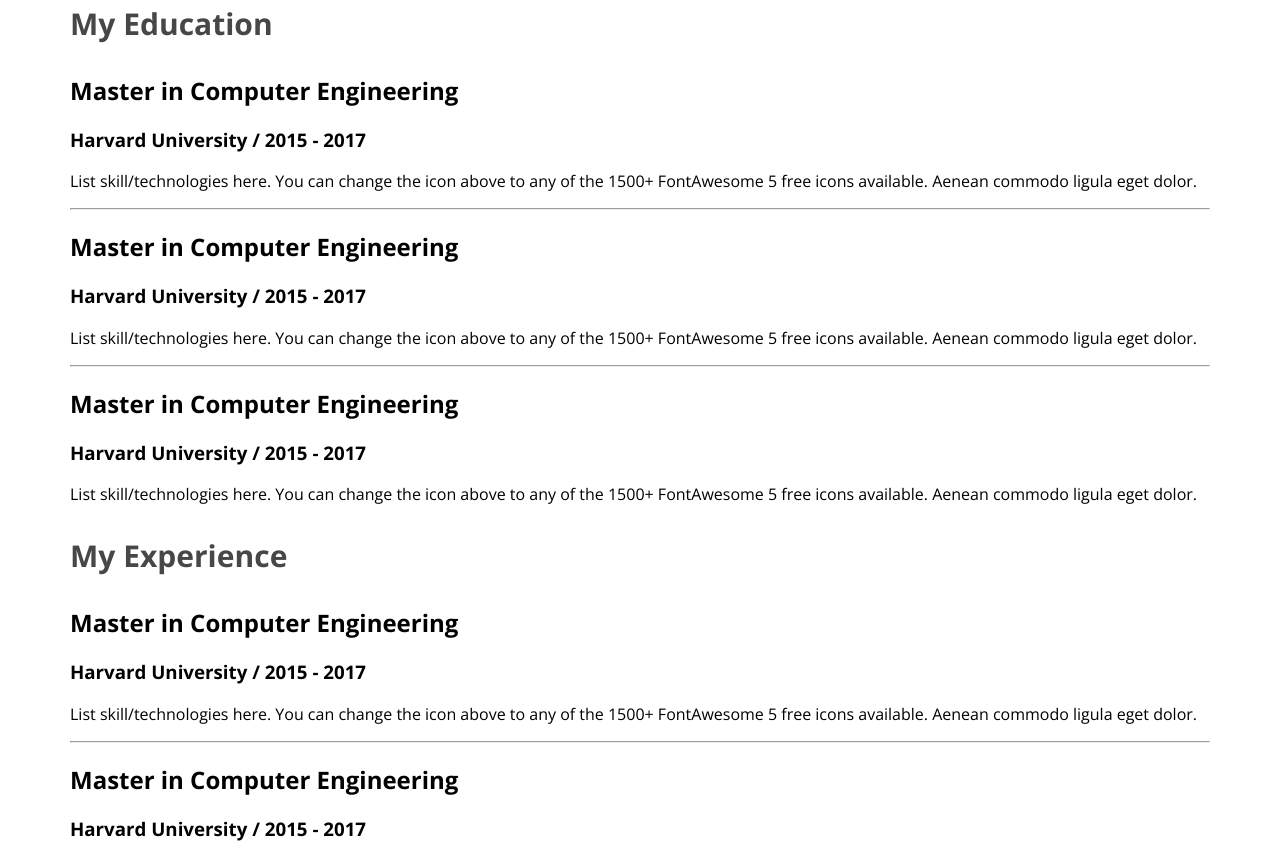
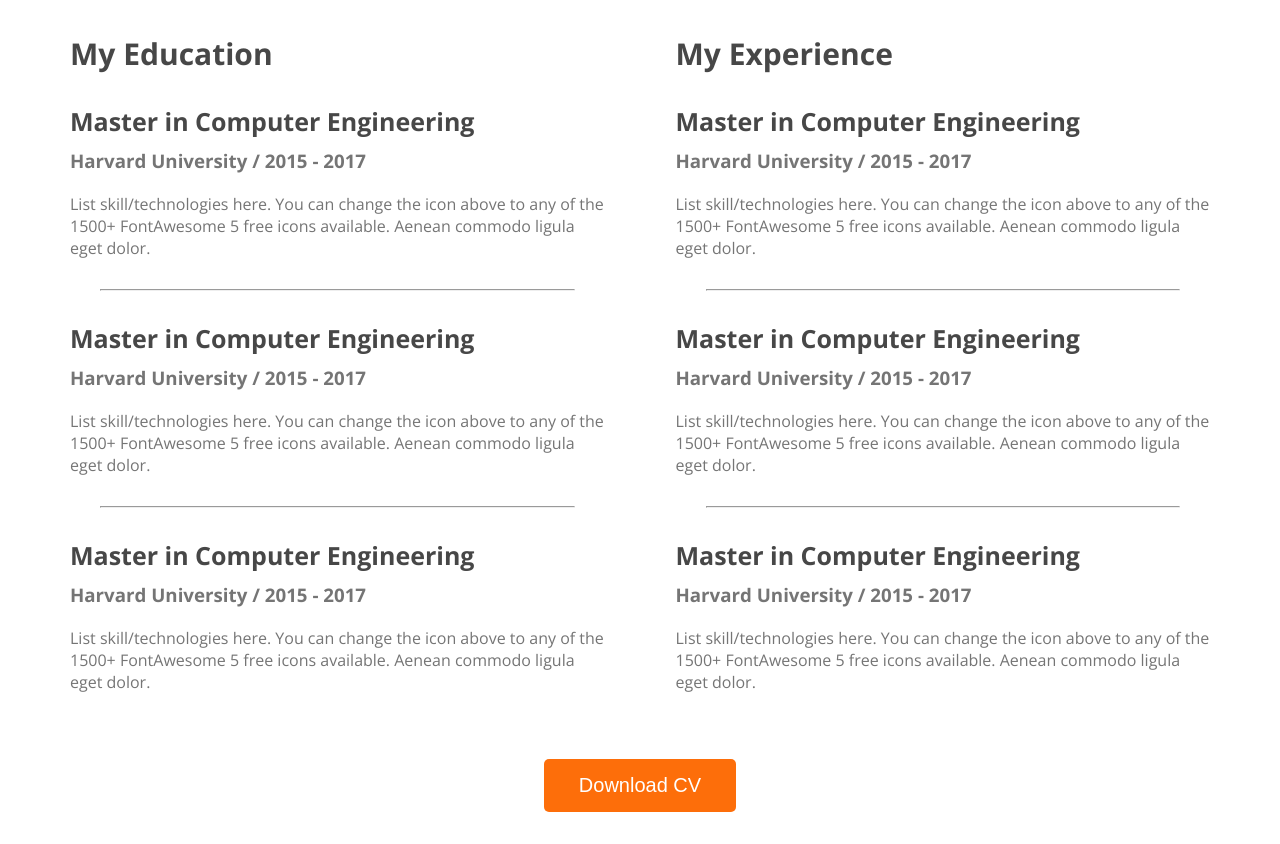
Before and after one commit to Arafat1652/developer-portfolio, a plain HTML site: page index.html in a window 1280 px wide. Shown: the part 2235-3079 px from the top of the page. After the commit the page ends 3055 px from the top, so only its background shows below. Drawn offline with nearby package versions, Linux system fonts and the light colour scheme.

Commit message:
finished the resume section

```diff
--- a/index.html
+++ b/index.html
@@ -140,6 +140,9 @@
                 </div>
             </div>
         </div>
+        <div class="download-cv">
+            <button class="btn-primary">Download CV</button>
+        </div>
      </section>
     </main>
     <footer>
--- a/styles/portfolio.css
+++ b/styles/portfolio.css
@@ -130,3 +130,28 @@ main section {
   font-size: 30px;
   font-weight: 700;
 }
+.resume-container {
+  display: flex;
+  gap: 71px;
+}
+.resume-item-title {
+  color: #474747;
+  font-size: 25px;
+  font-weight: 700;
+  margin-bottom: 10px;
+}
+.resume-item-institute{
+  margin-bottom: 20px;
+  margin-top: 0px;
+}
+.resume-item-description,
+.resume-item-institute {
+  color: #757575;
+}
+.resume-container hr{
+  margin: 30px;
+}
+.download-cv{
+text-align:center;
+margin-top: 50px;
+}
```
